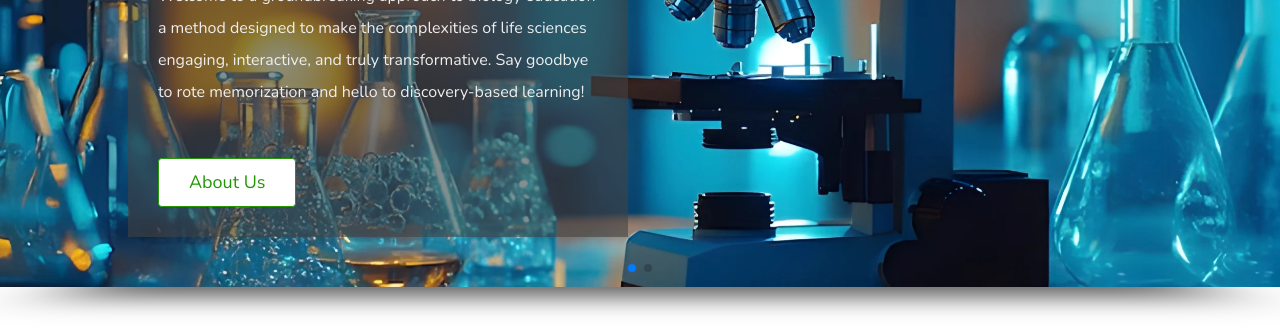
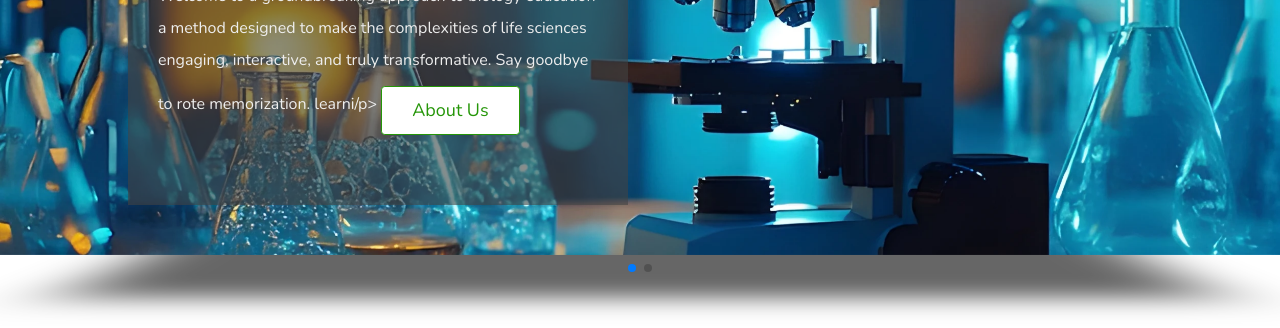
Before and after one commit to Shankshukchan/ils.github.io, a plain HTML site: page index.html in a window 1280 px wide. Shown: the part 353-681 px from the top of the page. Drawn offline with nearby package versions, Linux system fonts and the light colour scheme.

Commit message:
Update index.html

```diff
--- a/index.html
+++ b/index.html
@@ -78,8 +78,8 @@
                 Welcome to a groundbreaking approach to biology education a
                 method designed to make the complexities of life sciences
                 engaging, interactive, and truly transformative. Say goodbye to
-                rote memorization and hello to discovery-based learning!
-              </p>
+                rote memorization.
+       learni/p>
               <a href="./about.html" class="btn">About us</a>
             </div>
           </section>
```
